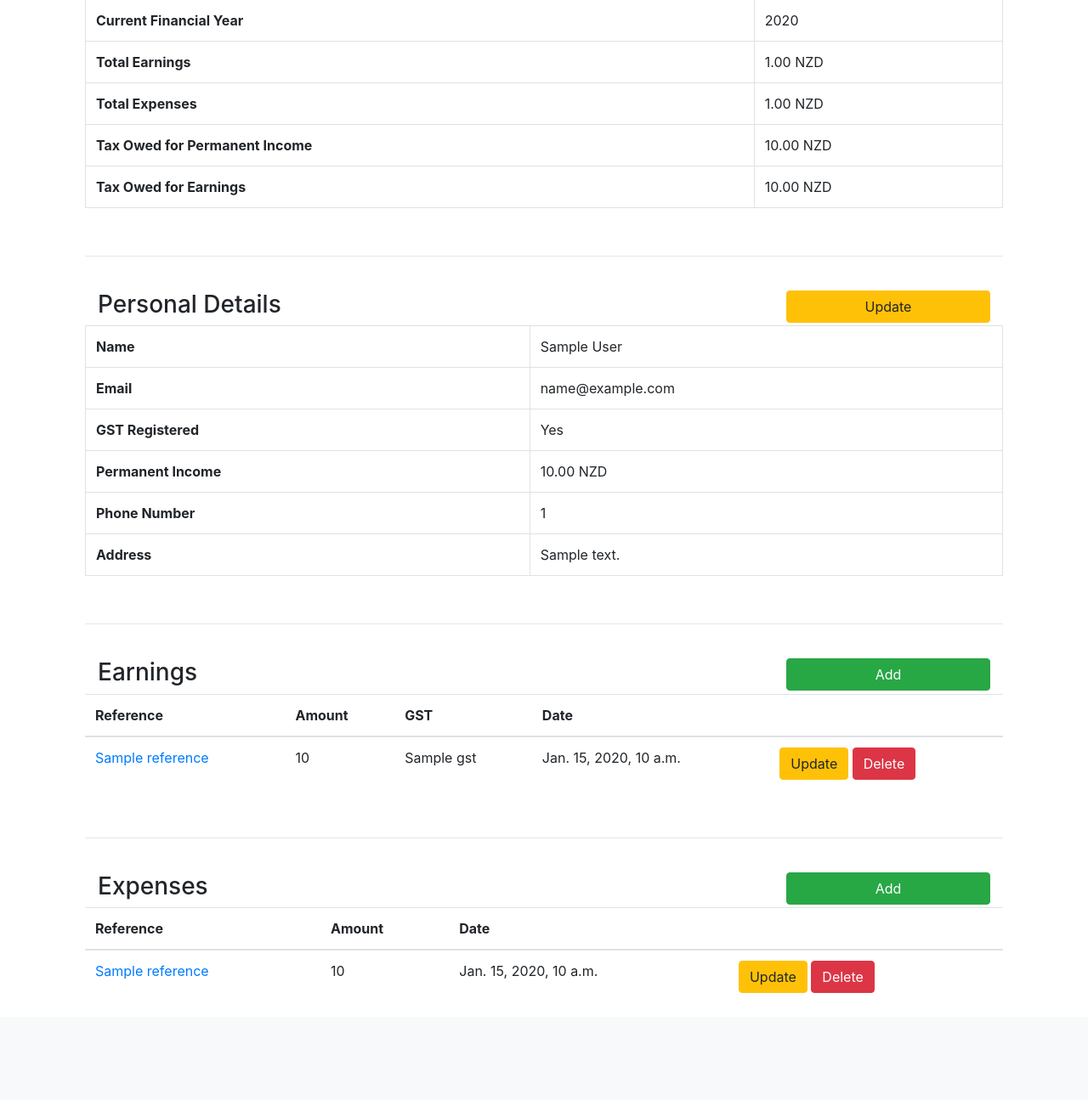
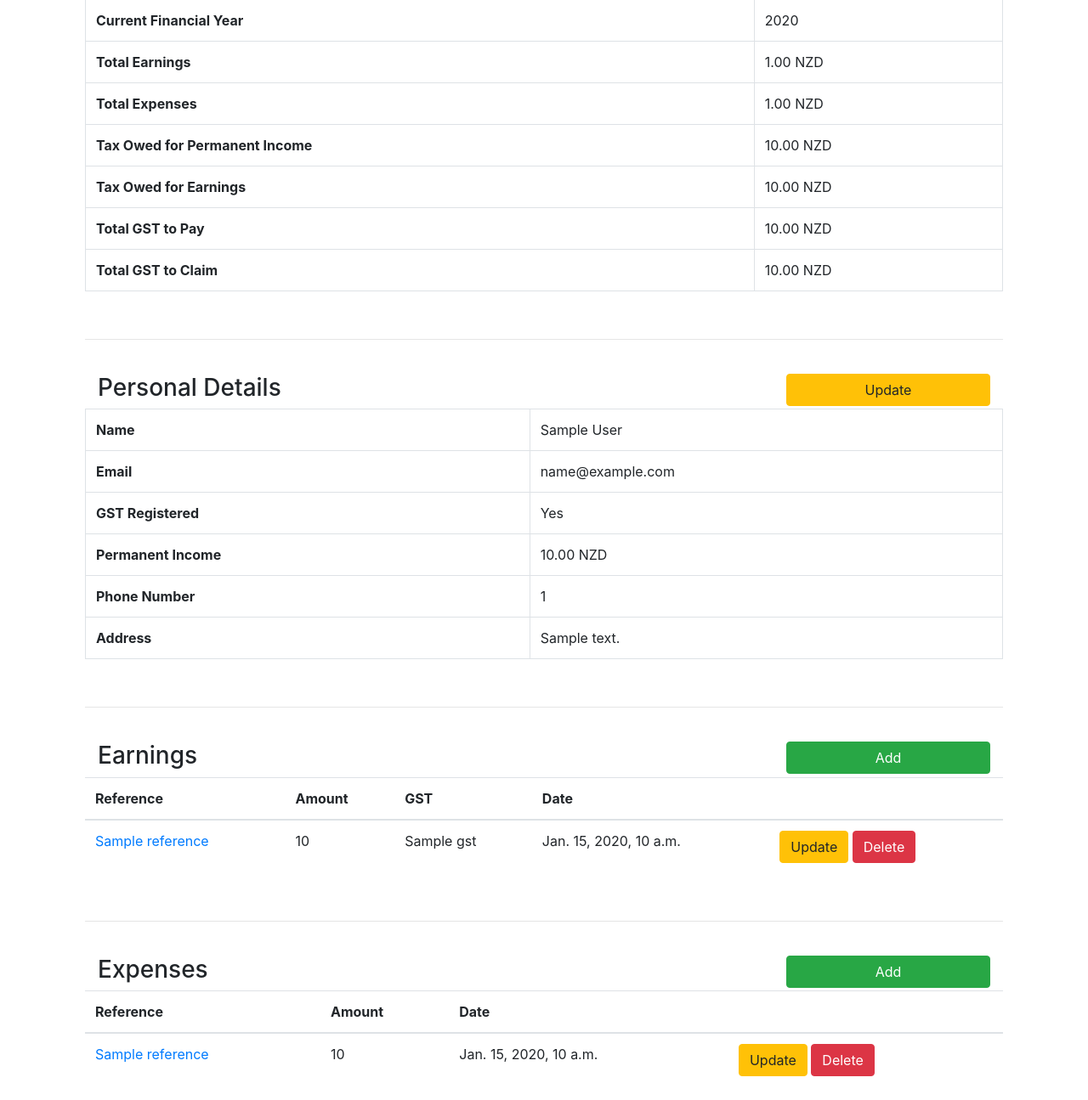
Before and after one commit to normanthom1/django-tax-calculator, a Django app: template finance/templates/dashboard.html in a window 1280 px wide. Shown: the part 260-1555 px from the top of the page at 85% size. Before the commit the page ends 1429 px from the top, so only its background shows below. Run offline with Django 3.2, Linux system fonts and the light colour scheme; the template is opened without the code that fills it: most values are stand-ins (such as "Sample title", 1, 10 or a date in 2020); some libraries are stand-ins or nearby versions.

Commit message:
update main

```diff
--- a/finance/models.py
+++ b/finance/models.py
@@ -114,6 +114,7 @@ class Expense(models.Model):
 
     def save(self, *args, **kwargs):
         # Calculate GST as the portion of total amount
+        self.amount = Decimal(self.amount)
         self.gst = self.amount - (self.amount / (1 + GST_RATE))
         super().save(*args, **kwargs)
 
@@ -131,7 +132,7 @@ class Earning(models.Model):
 
     def save(self, *args, **kwargs):
         # Calculate GST as 15% of the amount for earnings
-        self.gst = self.amount * GST_RATE
+        self.gst = Decimal(self.amount) * GST_RATE
         super().save(*args, **kwargs)
 
     def __str__(self):
--- a/finance/templates/dashboard.html
+++ b/finance/templates/dashboard.html
@@ -37,6 +37,16 @@
                 <td><strong>Tax Owed for Earnings</strong></td>
                 <td>{{ tax_owed_earnings|floatformat:2 }} NZD</td>
             </tr>
+            {% if gst_registered %}
+            <tr>
+                <td><strong>Total GST to Pay</strong></td>
+                <td>{{ gst_to_pay|floatformat:2 }} NZD</td>
+            </tr>
+            <tr>
+                <td><strong>Total GST to Claim</strong></td>
+                <td>{{ gst_to_claim|floatformat:2 }} NZD</td>
+            </tr>
+            {% endif %}
         </tbody>
     </table>
     <br>
--- a/finance/tests.py
+++ b/finance/tests.py
@@ -3,6 +3,7 @@ from django.utils import timezone
 from django.core.files.uploadedfile import SimpleUploadedFile
 from .models import Earning, Expense, PersonalDetails, FinancialYear
 from django.core.exceptions import ValidationError
+from decimal import Decimal
 
 
 class ModelTests(TestCase):
@@ -21,7 +22,7 @@ class ModelTests(TestCase):
         self.expense_data = {
             'description': 'Office rent',
             'amount': 800.00,
-            'date': timezone.now(),
+            'purchase_date': timezone.now(),
             'attachment': SimpleUploadedFile('rent_receipt.pdf', b'file_content', content_type='application/pdf'),
             'reference': 'EXP456',
             'financial_year': self.financial_year,
```
Also changed, not shown: finance/views.py (+8 -2 lines).
